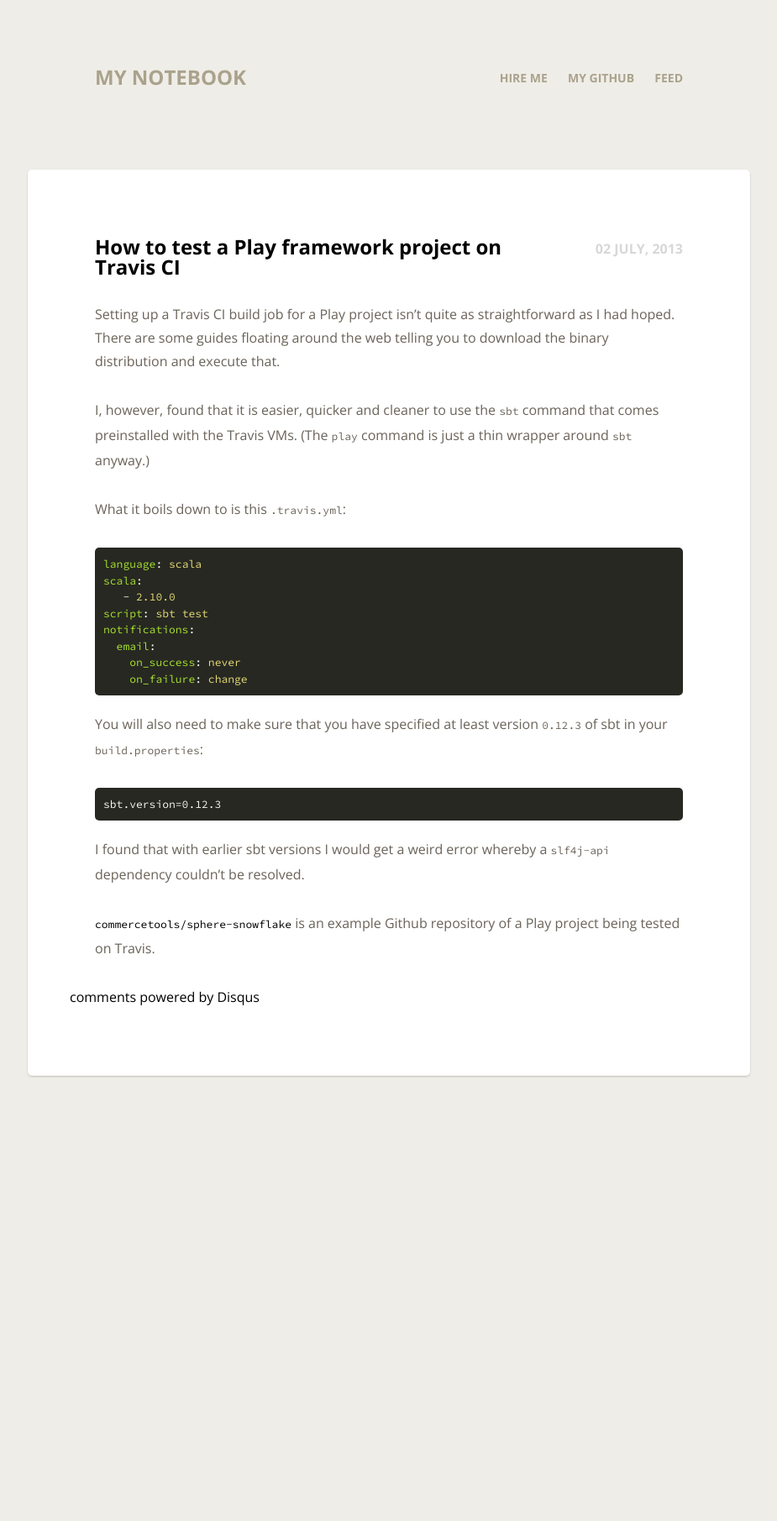
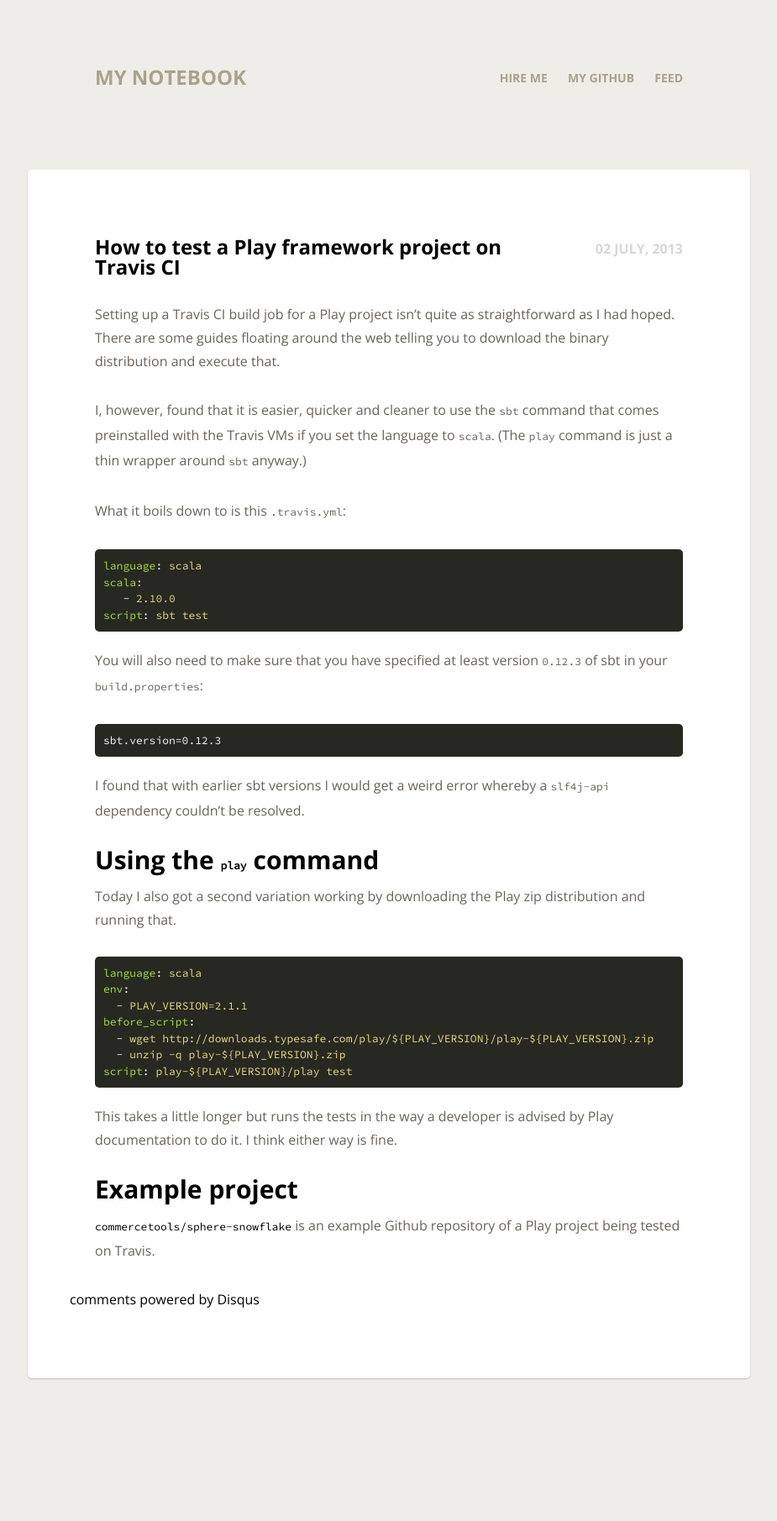
Before and after one commit to leonardehrenfried/blog, a Jekyll site: the page built from _posts/2013-07-02-testing-a-play-framework-project-on-travis-ci.md, in a window 1280 px wide. Shown: the whole page at 84% size, without its empty margins (177-1102 px from the left). Built offline with Jekyll 4.4.1, drawn with Linux system fonts in a browser that asks for light colours; nearby versions of some CDN libraries; Markdown is read by kramdown in place of the engine named in the settings; comment, search, counter and statistics services are not loaded; before the commit the page ends 1451 px from its top, so only the background shows below that.

Commit message:
Flesh out post on Play and Travis

````diff
--- a/_posts/2013-07-02-testing-a-play-framework-project-on-travis-ci.md
+++ b/_posts/2013-07-02-testing-a-play-framework-project-on-travis-ci.md
@@ -14,8 +14,8 @@ straightforward as I had hoped. There are some guides floating around the
 web telling you to download the binary distribution and execute that.
 
 I, however, found that it is easier, quicker and cleaner to use the `sbt`
-command that comes preinstalled with the Travis VMs. (The `play`
-command is just a thin wrapper around `sbt` anyway.)
+command that comes preinstalled with the Travis VMs if you set the language to
+`scala`. (The `play` command is just a thin wrapper around `sbt` anyway.)
 
 What it boils down to is this `.travis.yml`:
 
@@ -24,10 +24,6 @@ language: scala
 scala:
    - 2.10.0
 script: sbt test
-notifications:
-  email:
-    on_success: never
-    on_failure: change
 ```
 
 You will also need to make sure that you have specified at least version
@@ -39,5 +35,24 @@ sbt.version=0.12.3
 I found that with earlier sbt versions I would get a weird error whereby a
 `slf4j-api` dependency couldn't be resolved.
 
+###Using the `play` command
+
+Today I also got a second variation working by downloading the Play zip
+distribution and running that.
+
+```yaml
+language: scala
+env:
+  - PLAY_VERSION=2.1.1
+before_script:
+  - wget http://downloads.typesafe.com/play/${PLAY_VERSION}/play-${PLAY_VERSION}.zip
+  - unzip -q play-${PLAY_VERSION}.zip
+script: play-${PLAY_VERSION}/play test
+```
+This takes a little longer but runs the tests in the way a developer is
+advised by Play documentation to do it. I think either way is fine.
+
+###Example project
+
 [`commercetools/sphere-snowflake`](https://github.com/commercetools/sphere-snowflake)
 is an example Github repository of a Play project being tested on Travis.
````
